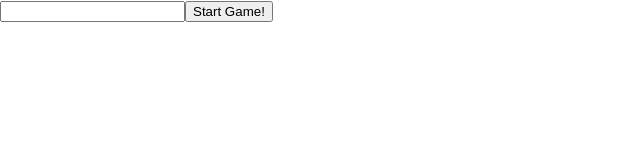
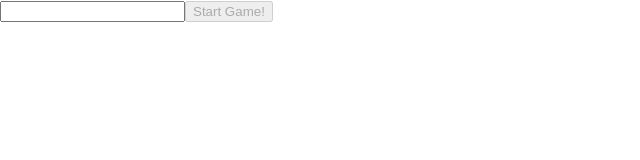
Before and after one commit to garretaserra/concentration-game, a React (Create React App) app: page / in a window 1280 px wide. Shown: the top 160 px of the page, without its empty margins (0-640 px from the left). Built offline with nearby package versions, Linux system fonts and the light colour scheme.

Commit message:
Split landing page from main page.

```diff
--- a/src/App.js
+++ b/src/App.js
@@ -1,25 +1,24 @@
 import React from 'react';
 import './App.css';
 import Card from "./card";
+import './landing-page/landing-page'
+import LandingPage from "./landing-page/landing-page";
 
 class App extends React.Component {
     constructor(props) {
         super(props);
         this.state = {
-            keyword: '',
             cards: Card[16] = new Array(16),
+            gameStarted: false, // Used to detect if player has submitted a keyword.
+            selectedCardIndex: null,    // Used to save first selection of the user when trying to select pairs
         }
 
     }
 
-  handleChange = (event) => {
-      this.setState({keyword: event.target.value});
-  }
-
     apiKey = "5707439-576ba9bbcdefa781f30c1cc40";
 
-  submit(){
-      let keyword = this.state.keyword;
+    submit = (keyword) => {
+        this.setState({gameStarted: true});
         let xhr = new XMLHttpRequest();
         xhr.addEventListener('load', ()=>{
             let res = JSON.parse(xhr.response);
@@ -51,12 +50,11 @@ class App extends React.Component {
     }
 
     render() {
-    return(
+        if(this.state.gameStarted) {
+            return (
                 <div>
-            <input type="text" value={this.state.keyword} onChange={this.handleChange}/>
-            <button disabled={!this.state} onClick={()=> {this.submit()}}>Start Game!</button>
                     <div className="grid-container">
-            {this.state.cards.map((card, i)=>(
+                        {this.state.cards.map((card, i) => (
                             <div className="grid-item" key={i}>
                                 <img className="image" src={card.image}/>
                             </div>
@@ -65,6 +63,12 @@ class App extends React.Component {
                 </div>
             );
         }
+        else{
+            return (
+                <LandingPage handleSubmit={this.submit}/>
+            )
+        }
+    }
 }
 
 export default App;
--- /dev/null
+++ b/src/landing-page/landing-page.js
@@ -0,0 +1,29 @@
+import React from 'react';
+import './landing-page.css'
+
+class LandingPage extends React.Component{
+    constructor(props) {
+        super(props);
+        this.state = {
+            keyword: '',
+        }
+    }
+
+    onChange = (event) => {
+        this.setState({keyword: event.target.value})
+    }
+
+    onSubmit = (event) =>{
+        this.props.handleSubmit(this.state.keyword);
+    }
+
+    render() {
+        return (
+            <div>
+                <input type="text" value={this.state.keyword} onChange={this.onChange}/>
+                <button disabled={!this.state.keyword} onClick={this.onSubmit}>Start Game!</button>
+            </div>
+        )}
+}
+
+export default LandingPage;
```
Also changed, not shown: src/landing-page/landing-page.css (added). Lines whose indentation alone changed are shown as unchanged.
